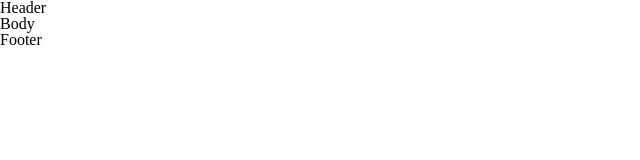
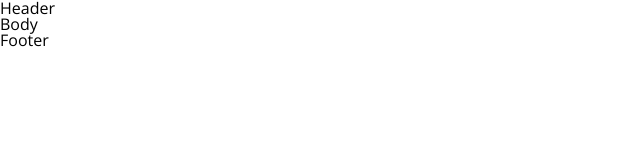
Before and after one commit to personal-learning-projects/vue3-project-todo, a Vue app: page / in a window 1280 px wide. Shown: the top 160 px of the page, without its empty margins (0-640 px from the left). Built offline with nearby package versions, Linux system fonts and the light colour scheme.

Commit message:
styles: installed font

```diff
--- a/src/styles/_global.scss
+++ b/src/styles/_global.scss
@@ -0,0 +1,5 @@
+@import url('https://fonts.googleapis.com/css2?family=Open+Sans:ital,wght@0,300..800;1,300..800&display=swap');
+
+body {
+    font-family: 'Open Sans', sans-serif;
+}
```
